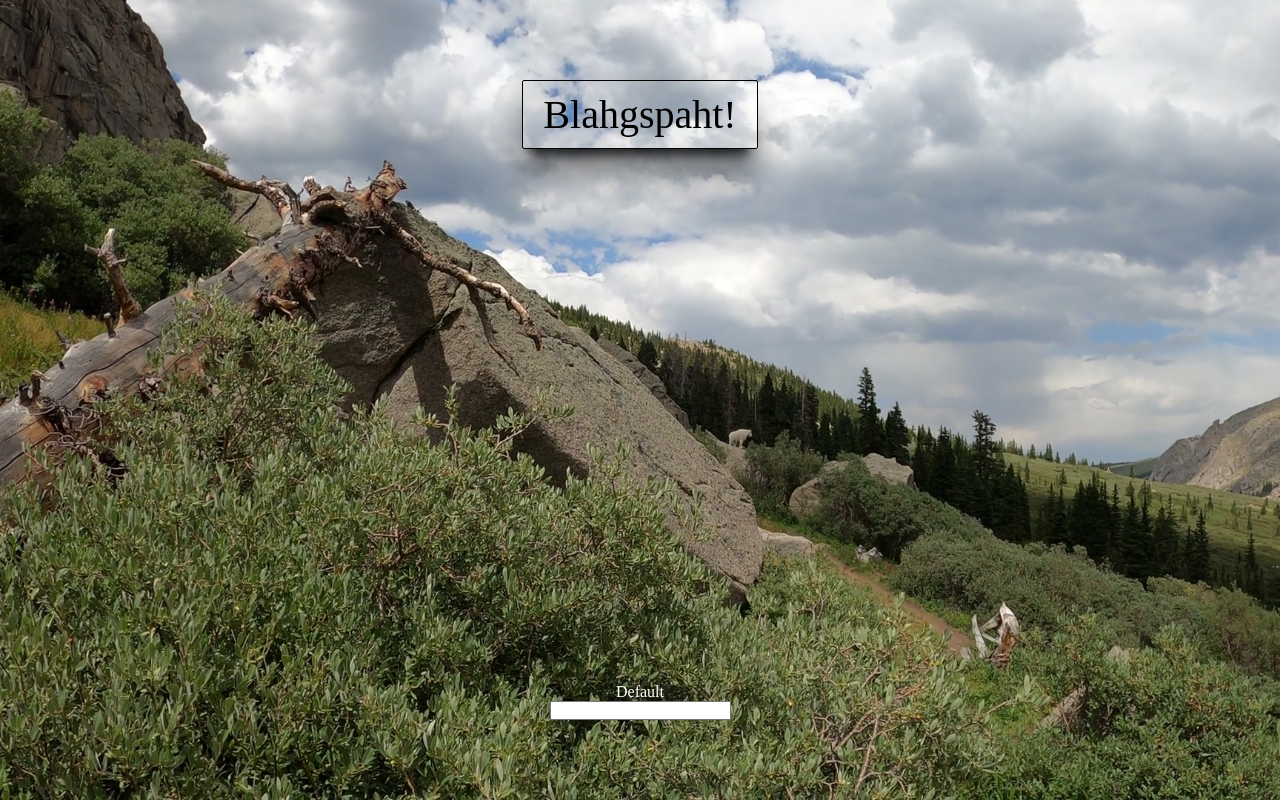
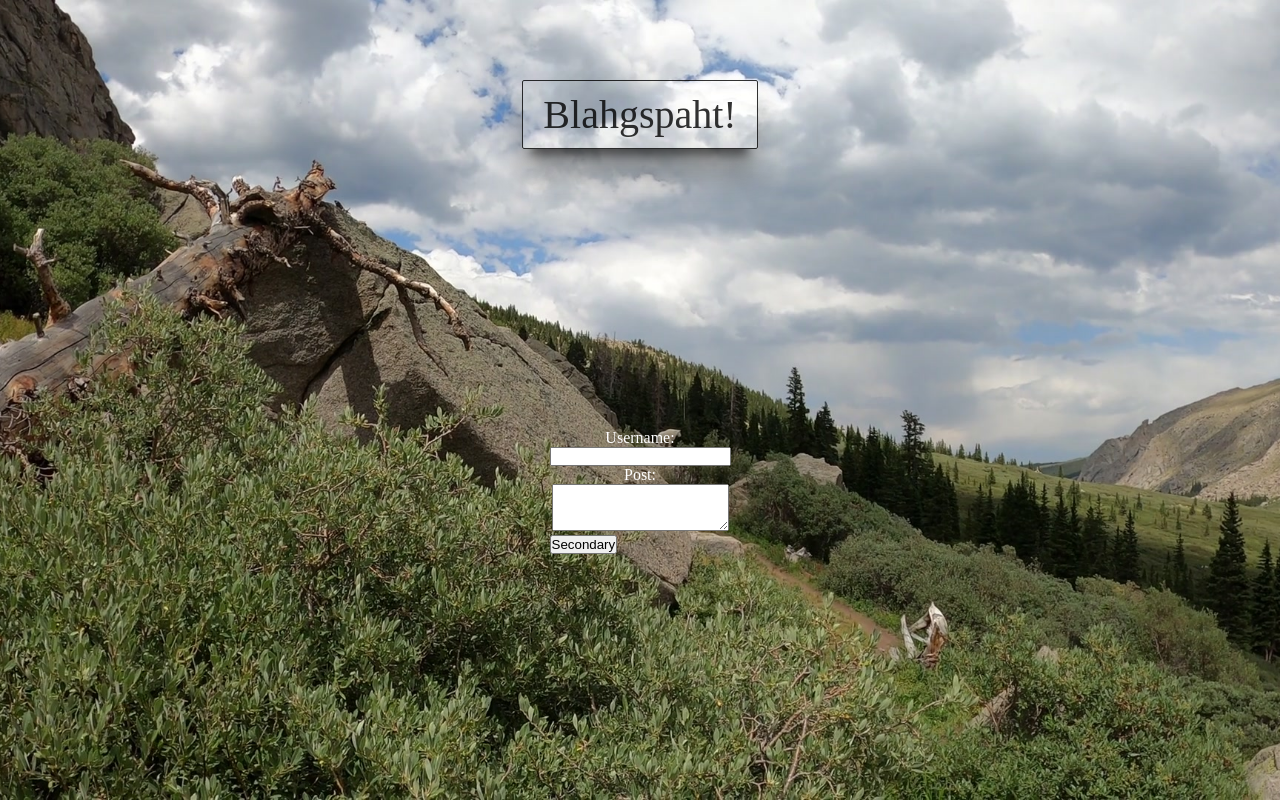
Before and after one commit to davidsjg/DeployTest, a React (Create React App) app in the folder client/: page / in a window 1280 px wide. Built offline with nearby package versions, Linux system fonts and the light colour scheme.

Commit message:
background image formatted, useRef incorporated for user inputs successfully

```diff
--- a/client/src/App.css
+++ b/client/src/App.css
@@ -1,13 +1,15 @@
 /* App.js */
-.mainContain {
-  /* background-image: url("/images/goat.png"); */
-}
 
 /* MainForm.js */
-.formContain {
-  /* display: flex;
-  justify-content: center;
-  flex-direction: column; */
+
+.secondContain {
+  background-size: cover;
+  background-position: center;
+  background-repeat: no-repeat;
+  display: flex;
+  flex-direction: column;
+  justify-content: space-between;
+  align-items: center;
 }
 
 .headerText {
@@ -16,12 +18,21 @@
   border: 1px solid black;
   padding: 10px 20px;
   border-radius: 2px;
+  opacity: 0.8;
+  /* background-color: azure; */
   box-shadow: rgb(0 0 0 / 44%) 0px 26px 30px -1px,
     rgb(0 0 0 / 73%) 0px 16px 10px -10px;
 }
 
+.form1 {
+  padding: 200px;
+}
+
 .headerText:hover {
   cursor: pointer;
+  transform: scale(1.05);
+  transition: all 250ms cubic-bezier(0.25, 0.46, 0.45, 0.94) 0s;
+  /* opacity: 0; */
 }
 
 .formWrap {
--- a/client/src/App.js
+++ b/client/src/App.js
@@ -13,8 +13,13 @@ function App() {
 export default App;
 
 const Container = styled.div`
-  width: 100vw;
-  height: 100vh;
+  position: fixed;
+  top: 0;
+  left: 0;
+  bottom: 0;
+  right: 0;
   background-size: cover;
+  background-position: center;
+
   background-image: url("/images/goat.jpg");
 `;
--- a/client/src/MainForm/MainForm.js
+++ b/client/src/MainForm/MainForm.js
@@ -2,34 +2,56 @@ import React, { useRef } from "react";
 import { FormControl } from "react-bootstrap";
 import { Form } from "react-bootstrap";
 import { InputGroup } from "react-bootstrap";
+import Button from "react-bootstrap/Button";
 import styled from "styled-components";
 
 function MainForm() {
   const user = useRef();
-  const comment = useRef();
+  const post = useRef();
+
+  function handleClick() {
+    console.log(user.current.value);
+    console.log(post.current.value);
+  }
 
   return (
     // <div className="formContain">
-    <SecondContain>
+
+    <div className="secondContain">
       <Header>
         <div className="headerText">Blahgspaht!</div>
       </Header>
-      <Form1>
+      <Form className="form1">
         <InputGroup className="mb-3 inGroup">
           <InputGroup.Text
             id="inputGroup-sizing-default"
             className="inputTitles"
           >
-            Default
+            Username:
           </InputGroup.Text>
           <br />
           <FormControl
             aria-label="Default"
             aria-describedby="inputGroup-sizing-default"
+            ref={user}
           />
         </InputGroup>
-      </Form1>
-    </SecondContain>
+        <InputGroup className="mb-3 inGroup">
+          <InputGroup.Text
+            id="inputGroup-sizing-default"
+            className="inputTitles"
+          >
+            Post:
+          </InputGroup.Text>
+          <br />
+          <FormControl as="textarea" rows={3} ref={post} />
+        </InputGroup>
+        <Button variant="secondary" onClick={handleClick}>
+          Secondary
+        </Button>
+      </Form>
+    </div>
+
     // </div>
   );
 }
@@ -41,18 +63,6 @@ const Header = styled.div`
   padding: 10vh;
 `;
 
-const SecondContain = styled.div`
-  width: 100vw;
-  height: 100vh;
-  background-size: cover;
-  background-position: center;
-  background-repeat: no-repeat;
-  display: flex;
-  flex-direction: column;
-  justify-content: space-between;
-  align-items: center;
-`;
-
 const Form1 = styled.div`
   padding: 10vh;
 `;
```
